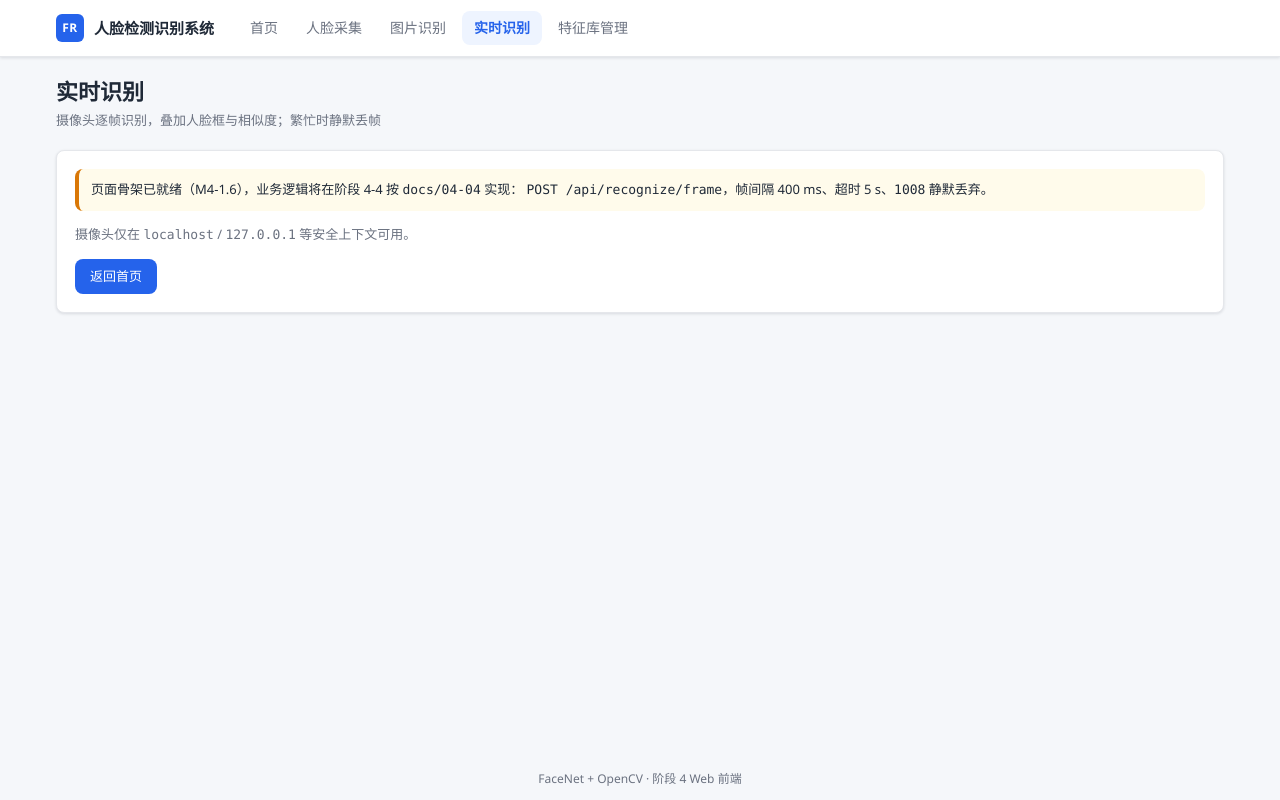
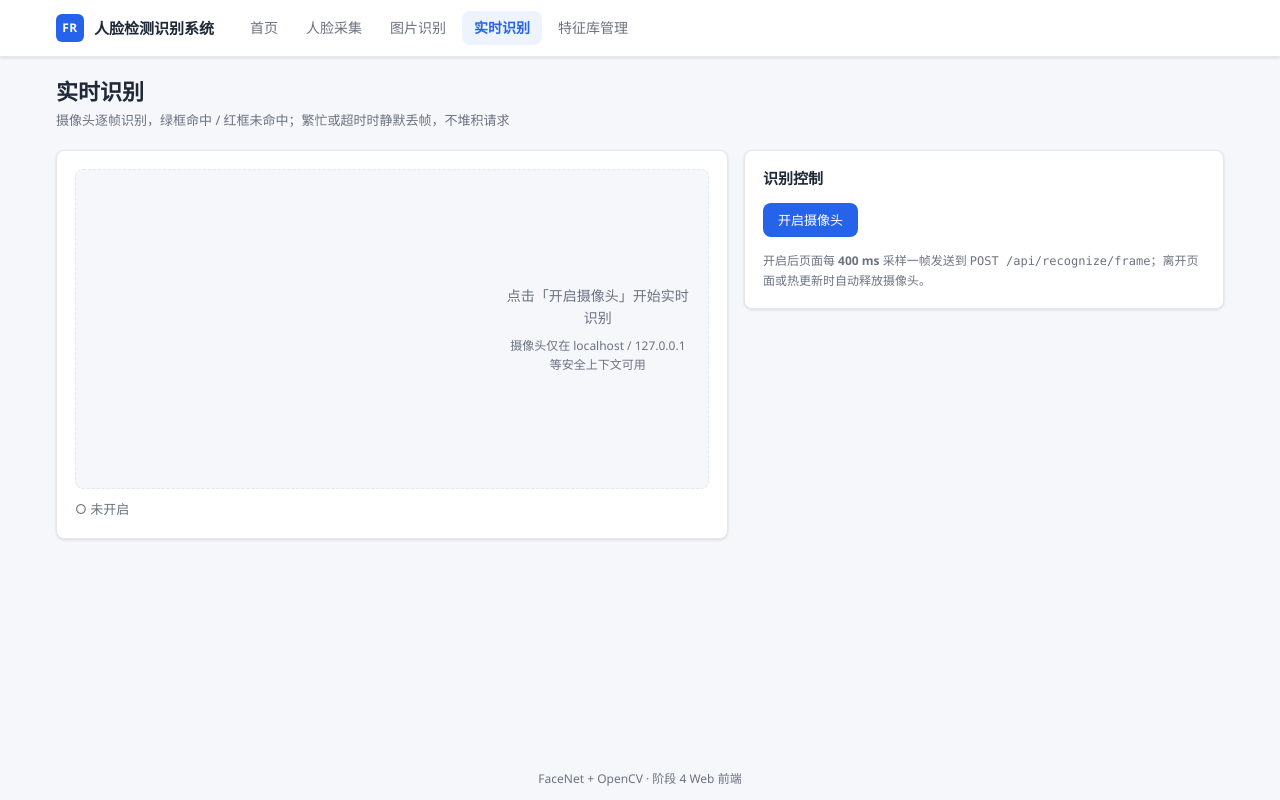
Before and after one commit to BukuishiHH/face-recognition-facenet-opencv-web, a Vue app in the folder frontend/: page /recognize/camera in a window 1280 px wide. Built offline with nearby package versions, Linux system fonts and the light colour scheme.

Commit message:
feat(web): realtime page skeleton with camera preview (M4-4.1)

```diff
--- a/frontend/src/views/CameraRealTime.vue
+++ b/frontend/src/views/CameraRealTime.vue
@@ -1,19 +1,206 @@
 <script setup>
-import { RouterLink } from 'vue-router'
+import { computed, onBeforeUnmount, ref } from 'vue'
+import { useCamera } from '../composables/useCamera'
+
+const camera = useCamera({ width: 640, height: 480 })
+const { videoRef } = camera
+
+const running = ref(false) // 摄像头是否已开启（M4-4.3 起同时表示识别循环运行中）
+const starting = ref(false)
+const lastMessage = ref('')
+const errorText = ref('')
+
+const stateText = computed(() => {
+  if (errorText.value) return '错误'
+  if (starting.value) return '开启中'
+  if (running.value) return '● 已开启'
+  return '○ 未开启'
+})
+const stateTone = computed(() => {
+  if (errorText.value) return 'danger'
+  if (running.value) return 'ok'
+  return 'muted'
+})
+
+async function start() {
+  if (starting.value || running.value) return
+  starting.value = true
+  errorText.value = ''
+  lastMessage.value = '正在请求摄像头权限…'
+  const ok = await camera.start()
+  starting.value = false
+  if (!ok) {
+    errorText.value = camera.errorText.value || '摄像头启动失败'
+    lastMessage.value = ''
+    return
+  }
+  running.value = true
+  lastMessage.value = '摄像头已开启（M4-4.1：仅预览，识别循环待接入）'
+}
+
+function stop() {
+  running.value = false
+  starting.value = false
+  camera.stop()
+  lastMessage.value = ''
+}
+
+onBeforeUnmount(stop)
+// HMR 兜底：热更新不会触发完整卸载，需手动释放 MediaStream
+if (import.meta.hot) {
+  import.meta.hot.dispose(() => stop())
+}
 </script>
 
 <template>
-  <section class="page">
+  <section class="page realtime">
     <h1 class="page__title">实时识别</h1>
-    <p class="page__subtitle">摄像头逐帧识别，叠加人脸框与相似度；繁忙时静默丢帧</p>
+    <p class="page__subtitle">
+      摄像头逐帧识别，绿框命中 / 红框未命中；繁忙或超时时静默丢帧，不堆积请求
+    </p>
 
-    <div class="card">
-      <div class="alert alert--warning">
-        页面骨架已就绪（M4-1.6），业务逻辑将在阶段 4-4 按 <code>docs/04-04</code> 实现：
-        <code>POST /api/recognize/frame</code>，帧间隔 400 ms、超时 5 s、<code>1008</code> 静默丢弃。
+    <div class="layout-two-col">
+      <!-- 左列：视频 + 覆盖层 -->
+      <div class="card realtime-preview">
+        <div id="realtime-stage" class="realtime-stage" :class="{ 'realtime-stage--on': running }">
+          <video
+            ref="videoRef"
+            id="realtime-video"
+            class="realtime-stage__video"
+            autoplay
+            playsinline
+            muted
+          />
+          <div v-if="!running" class="realtime-stage__placeholder">
+            点击「开启摄像头」开始实时识别
+            <span>摄像头仅在 localhost / 127.0.0.1 等安全上下文可用</span>
+          </div>
+        </div>
+        <p id="realtime-state" class="realtime-state" :class="`realtime-state--${stateTone}`">
+          {{ stateText }}
+        </p>
       </div>
-      <p class="muted">摄像头仅在 <code>localhost</code> / <code>127.0.0.1</code> 等安全上下文可用。</p>
-      <RouterLink class="btn" to="/">返回首页</RouterLink>
+
+      <!-- 右列：控制面板 -->
+      <div class="card realtime-panel">
+        <h2 class="card__title">识别控制</h2>
+
+        <div class="realtime-actions">
+          <button
+            v-if="!running"
+            id="realtime-start"
+            class="btn"
+            :disabled="starting"
+            @click="start"
+          >
+            {{ starting ? '正在开启…' : '开启摄像头' }}
+          </button>
+          <button v-else id="realtime-stop" class="btn btn--danger" @click="stop">停止</button>
+        </div>
+
+        <div v-if="errorText" id="realtime-error" class="alert alert--danger realtime-alert">
+          {{ errorText }}
+        </div>
+        <p v-else-if="lastMessage" id="realtime-message" class="muted realtime-alert">
+          {{ lastMessage }}
+        </p>
+
+        <p class="realtime-hint">
+          开启后页面每 <strong>400 ms</strong> 采样一帧发送到
+          <code>POST /api/recognize/frame</code>；离开页面或热更新时自动释放摄像头。
+        </p>
+      </div>
     </div>
   </section>
 </template>
+
+<style scoped>
+.realtime-preview {
+  display: flex;
+  flex-direction: column;
+  gap: 10px;
+}
+
+.realtime-stage {
+  position: relative;
+  display: flex;
+  align-items: center;
+  justify-content: center;
+  min-height: 320px;
+  padding: 16px;
+  border: 1px dashed var(--color-border);
+  border-radius: var(--radius);
+  background: var(--color-bg);
+  overflow: hidden;
+}
+
+.realtime-stage--on {
+  padding: 0;
+  border-style: solid;
+  background: #0f172a;
+}
+
+/* 不用 object-fit / 固定宽高比：canvas 覆盖层要与视频显示区域严格重合 */
+.realtime-stage__video {
+  display: block;
+  width: 100%;
+  height: auto;
+  max-height: 62vh;
+}
+
+.realtime-stage__placeholder {
+  color: var(--color-muted);
+  font-size: 14px;
+  text-align: center;
+}
+
+.realtime-stage__placeholder span {
+  display: block;
+  margin-top: 6px;
+  font-size: 12px;
+}
+
+.realtime-state {
+  margin: 0;
+  font-size: 13px;
+}
+
+.realtime-state--ok {
+  color: var(--color-success);
+}
+
+.realtime-state--muted {
+  color: var(--color-muted);
+}
+
+.realtime-state--danger {
+  color: var(--color-danger);
+}
+
+.realtime-panel {
+  display: flex;
+  flex-direction: column;
+  gap: 14px;
+}
+
+.realtime-panel .card__title {
+  margin: 0;
+}
+
+.realtime-actions {
+  display: flex;
+  flex-wrap: wrap;
+  gap: 8px;
+}
+
+.realtime-alert {
+  margin: 0;
+}
+
+.realtime-hint {
+  margin: 0;
+  color: var(--color-muted);
+  font-size: 12px;
+  line-height: 1.6;
+}
+</style>
```
